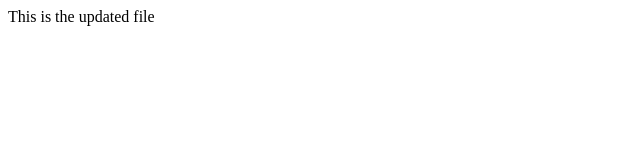
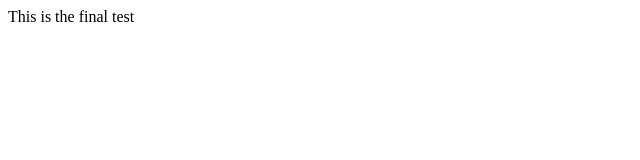
Before and after one commit to lauramcguire/Test-Practice, a plain HTML site: page index.html in a window 1280 px wide. Shown: the full height of the page, 0-640 px from the left. Drawn offline with Linux system fonts and the light colour scheme.

Commit message:
final test

```diff
--- a/index.html
+++ b/index.html
@@ -1,3 +1,3 @@
 <html>
-	<p>This is the updated file</p>
+	<p>This is the final test</p>
 </html>
```
